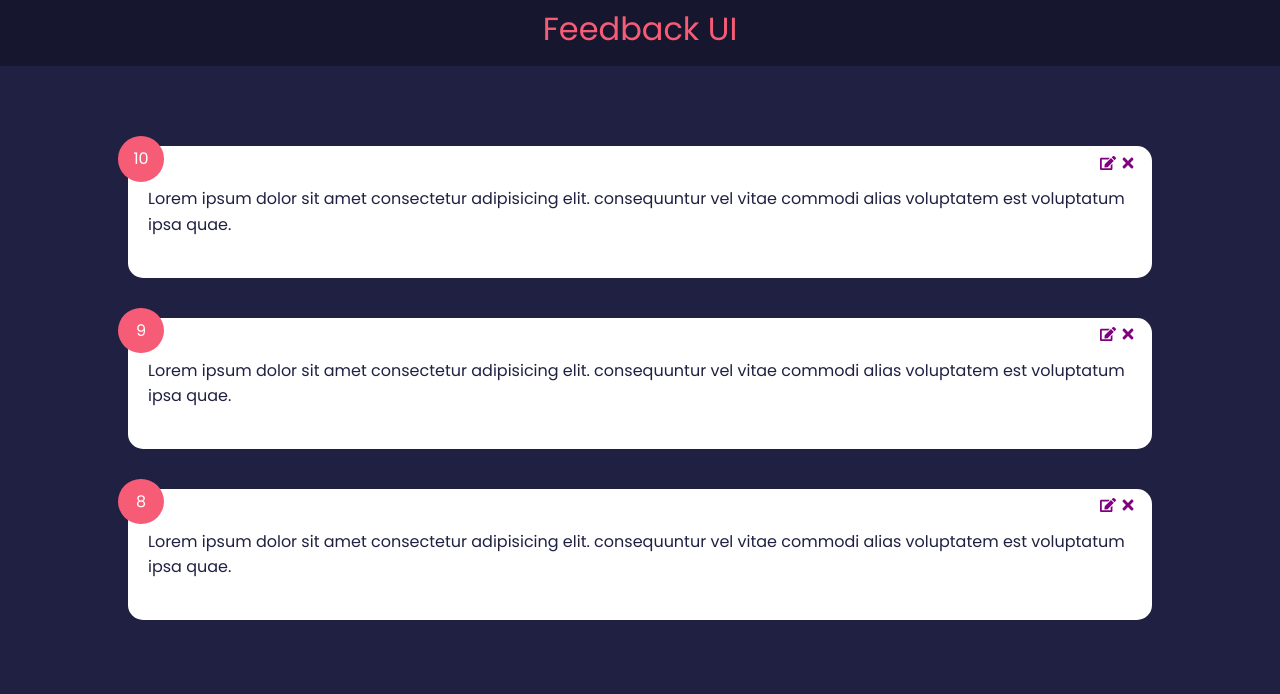
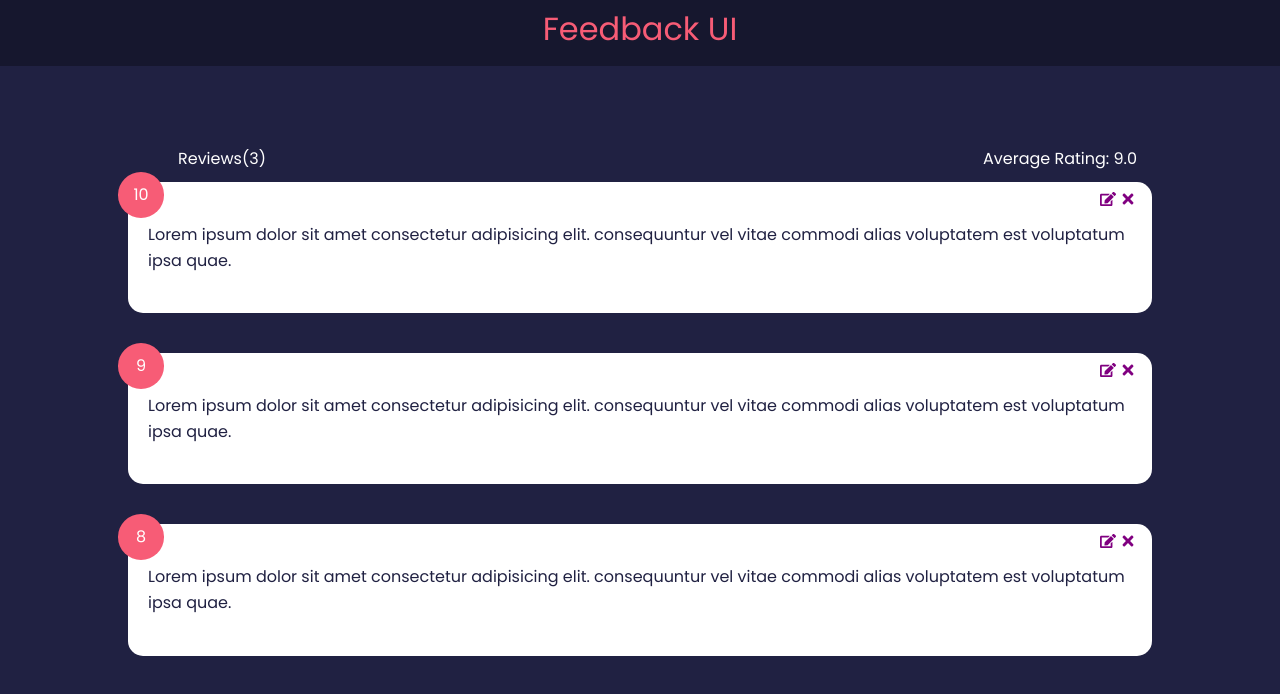
Before and after one commit to Somayyeh094/feedback-app, a React (Create React App) app: page / in a window 1280 px wide. Shown: the top 694 px of the page. Built offline with nearby package versions, Linux system fonts and the light colour scheme.

Commit message:
created feedbackStats

```diff
--- a/src/App.js
+++ b/src/App.js
@@ -2,13 +2,21 @@ import { useState } from "react";
 import FeedbackList from "./components/FeedbackList";
 import Header from "./components/Header";
 import FeedbackData from "./components/shared/FeedbackData";
+import FeedbackStats from "./components/FeedbackStats";
 function App() {
 
-  let[feedback, setFeedback]=useState(FeedbackData)
+  let [feedback, setFeedback] = useState(FeedbackData)
+  function deleteFeedback(id) {
+    if (window.confirm("Are you sure to delete?")) {
+     setFeedback(feedback.filter((item)=>item.id!==id))
+   }
+  }
+
   return (
     <div className="App">
       <Header />
-      <FeedbackList feedbacks={feedback} />
+      <FeedbackStats feedbacks={feedback}/>
+      <FeedbackList feedbacks={feedback} handleDelete={deleteFeedback} />
     </div>
   );
 }
--- a/src/components/FeedbackItem.jsx
+++ b/src/components/FeedbackItem.jsx
@@ -3,6 +3,9 @@ import Card from "./shared/Card";
 import { FaTimes, FaEdit } from "react-icons/fa";
 
 function FeedbackItem(props) {
+
+
+
   return (
     <Card>
       <div className="num-display">{props.item.rating}</div>
@@ -10,7 +13,7 @@ function FeedbackItem(props) {
         {" "}
         <FaEdit color="purple" />
       </button>
-      <button className="close">
+      <button className="close" onClick={()=> props.handleDelete(props.item.id)}>
         {" "}
         <FaTimes color="purple" />
       </button>
--- a/src/components/FeedbackList.jsx
+++ b/src/components/FeedbackList.jsx
@@ -1,14 +1,22 @@
 import React from "react";
 import FeedbackItem from "./FeedbackItem.jsx";
-
+import Card from "./shared/Card";
 function FeedbackList(props) {
+    if (!props.feedbacks || props.feedbacks.length === 0) {
+        return (
+          <Card>
+            <p>No feedback yet!</p>
+          </Card>
+        );
+    } else {
         return (
             <div className="FeedbackList">
                 {props.feedbacks.map((feedback, index) => {
-        return <FeedbackItem key={index} item={feedback} />;
+                    return <FeedbackItem key={index} item={feedback} handleDelete={props.handleDelete} />;
                 })}
             </div>
         );
     }
+}
 
 export default FeedbackList;
--- /dev/null
+++ b/src/components/FeedbackStats.jsx
@@ -0,0 +1,20 @@
+import React from "react";
+
+function FeedbackStats(props) {
+  let average =
+    props.feedbacks.reduce((acc, cur) => {
+      return acc + cur.rating;
+    }, 0) / props.feedbacks.length;
+  average = average.toFixed(1);
+  return (
+    <div className="FeedbackStats">
+      <div>Reviews({props.feedbacks.length})</div>
+      <div>
+        Average Rating: {""}
+        {isNaN(average) ? 0 : average}
+      </div>
+    </div>
+  );
+}
+
+export default FeedbackStats;
--- a/src/index.css
+++ b/src/index.css
@@ -22,6 +22,9 @@
   width: 80%;
   margin: 40px auto;
   position: relative;
+}
+.Card:first-child{
+margin-top: 10px;
 }
 
 .num-display {
@@ -52,3 +55,18 @@ border-radius: 50%;
   top: 2px;
   right: 10px;
 }
+.FeedbackStats{
+  display: flex;
+  justify-content: space-between;
+  width: 80%;
+  margin: 0 auto;
+  padding: 0 15px 0 50px;
+}
+
+
+@media(max-width:900px){
+  .FeedbackStats{
+    font-size: 12px;
+    padding: 0 10px 0 30px;
+  }
+}
```
Lines whose indentation alone changed are shown as unchanged.
